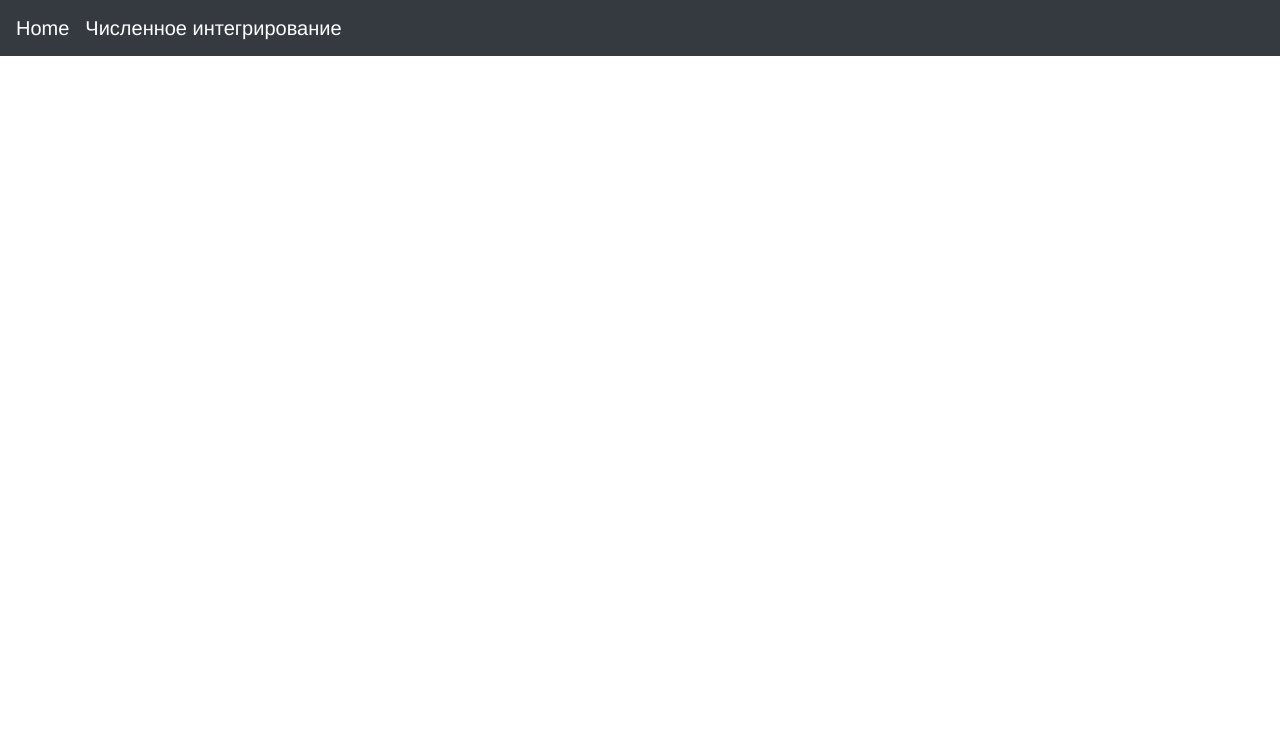
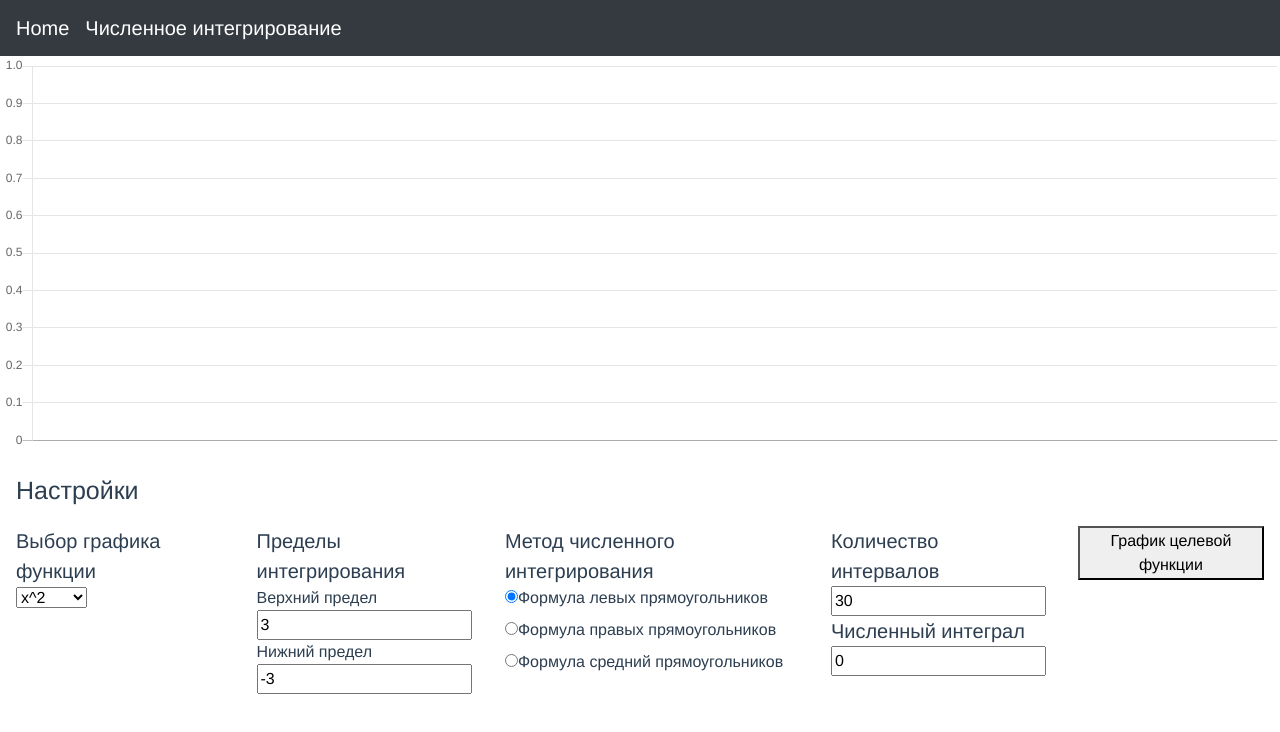
Before and after one commit to borissimkin/modeling-processes-and-systems, a Vue app: page /num-integration in a window 1280 px wide. Shown: the top 732 px of the page. Built offline with nearby package versions, Linux system fonts and the light colour scheme.

Commit message:
Доделаны настройки, показывается график, но проблемы с отображением прямоугольников

```diff
--- a/src/App.vue
+++ b/src/App.vue
@@ -20,7 +20,6 @@
   font-family: Avenir, Helvetica, Arial, sans-serif;
   -webkit-font-smoothing: antialiased;
   -moz-osx-font-smoothing: grayscale;
-  text-align: center;
   color: #2c3e50;
 }
 </style>
--- /dev/null
+++ b/src/components/num-integration/LineChart.js
@@ -0,0 +1,19 @@
+import {Line, mixins} from 'vue-chartjs'
+const {reactiveProp} = mixins
+
+export default {
+    name: "chart",
+    extends: Line,
+    mixins: [reactiveProp],
+    data() {
+        return {
+            options: {
+                responsive: true,
+                maintainAspectRatio: false,
+            }
+        }
+    },
+    mounted () {
+        this.renderChart(this.chartData, this.options)
+    }
+}
--- a/src/components/num-integration/NumIntegrationPage.vue
+++ b/src/components/num-integration/NumIntegrationPage.vue
@@ -1,16 +1,67 @@
 <template>
     <div>
         <NavigationBar></NavigationBar>
-
+        <Chart :chart-data="dataForChart"></Chart>
+        <Settings v-on:create-graph="createGraph"></Settings>
     </div>
-
 </template>
 
 <script>
     import NavigationBar from "@/components/NavigationBar";
+    import Settings from "@/components/num-integration/Settings";
+    import Chart from "@/components/num-integration/LineChart";
+    import {getValuesFunction, getXValuesIntegralRectangles} from "./integral"
     export default {
         name: "NumIntegrationPage",
-        components: {NavigationBar}
+        components: {Chart, Settings, NavigationBar},
+        data() {
+            return {
+                dataForChart: {}
+
+            }
+        },
+        methods: {
+            createGraph(setting) {
+                console.log(setting);
+                this.fillData(setting)
+
+            },
+
+            fillData(setting) {
+                const labels = []
+                const min = setting.integrationLimit.low,
+                    max = setting.integrationLimit.high;
+                for (let i = min; i <= max; i++)
+                    labels.push(i)
+                const values = getValuesFunction(labels, setting.graphFunction);
+                const labelsForRects = getXValuesIntegralRectangles(min, max, setting.countInterval)
+                const valuesRects = getValuesFunction(labelsForRects, setting.graphFunction)
+
+
+                this.dataForChart = {
+                    labels: labels,
+                    datasets: [
+                        {
+                            label: 'Функция',
+                            borderColor: '#f87979',
+                            data: values,
+                            fill: false
+
+                        },
+                        {
+                            label: 'Прямоугольнки',
+                            borderColor: '#23f11c',
+                            data: valuesRects,
+                            fill: false,
+                            steppedLine: true,
+                        }
+                    ]
+                }
+            }
+
+
+        },
+
     }
 </script>
 
--- a/src/components/num-integration/Settings.vue
+++ b/src/components/num-integration/Settings.vue
@@ -1,21 +1,145 @@
 <template>
     <div>
         <div class="title">Настройки</div>
-        <div class="settings-container">
-            <button>Пос</button>
+        <div class="container-settings">
+            <div class="setting graph-function">
+                <div class="title-setting">Выбор графика функции</div>
+                <select aria-label="graph-function-select" v-model="graphFunction.selected">
+                    <option v-for="option in graphFunction.options" :value="option.value" :key="option.value">
+                        {{option.text}}
+                    </option>
+                </select>
+            </div>
+            <div class="setting integration-limit">
+                <div class="title-setting">Пределы интегрирования</div>
+                <div class="integration-limit-item">
+                    <div>
+                        Верхний предел
+                    </div>
+                    <input type="number" aria-label="high-integration-limit" v-model="integrationLimit.high" >
+                </div>
+
+                <div class="integration-limit-item">
+                    <div>
+                        Нижний предел
+                    </div>
+                    <input type="number" aria-label="low-integration-limit" v-model="integrationLimit.low" >
+                </div>
+            </div>
+            <div class="setting method-numerical-integration">
+                <div class="title-setting">Метод численного интегрирования</div>
+                <template v-for="option in methodNumericalIntegration.options">
+                    <input type="radio"
+                           aria-label="radio"
+                           v-model="methodNumericalIntegration.selected"
+                           :value="option.value"
+                           :id="option.value" :key="option.value">
+                    <label :for="option.value" :key="`label_${option.value}`">{{option.text}}</label>
+                    <br :key="`br_${option.value}`">
+                </template>
+            </div>
+            <div class="setting integral">
+                <div class="count-interval">
+                    <div class="title-setting">
+                        Количество интервалов
+                    </div>
+                    <input aria-label="count-interval" type="number" v-model="countInterval">
+                </div>
+                <div class="integral-value">
+                    <div class="title-setting">
+                        Численный интеграл
+                    </div>
+                    <input aria-label="count-interval"
+                           type="number"
+                           :value="numericalIntegral"
+                           readonly>
+                </div>
+            </div>
+            <div class="setting">
+                <button @click="createGraph">
+                    График целевой функции
+                </button>
+
+            </div>
         </div>
+
     </div>
 </template>
-<!--todo-->
-<!--дописать настройки -->
+
 <script>
     export default {
-        name: "Settings"
+        name: "Settings",
+        props: {
+              numericalIntegral: {
+                  type: Number,
+                  default: 0,
+              }
+        },
+        data() {
+            return {
+                graphFunction: {
+                    selected: 'square',
+                    options: [
+                        {value: 'square', text: 'x^2'},
+                        {value: 'sinus', text: 'sin(x)'},
+                        {value: 'h-sinus', text: 'sinh(x)'}
+                    ]
+                },
+                integrationLimit: {
+                    low: -3,
+                    high: 3,
+                },
+                methodNumericalIntegration: {
+                    selected: 'left',
+                    options: [
+                        {value: 'left', text: 'Формула левых прямоугольников'},
+                        {value: 'right', text: 'Формула правых прямоугольников'},
+                        {value: 'middle', text: 'Формула средний прямоугольников'}
+                    ]
+                },
+                countInterval: 30,
+
+            }
+        },
+        methods: {
+            createGraph() {
+                this.$emit('create-graph', {
+                    graphFunction: this.graphFunction.selected,
+                    integrationLimit: this.integrationLimit,
+                    methodNumericalIntegration: this.methodNumericalIntegration.selected,
+                    countInterval: this.countInterval
+                })
+            }
+        }
     }
 </script>
 
 <style scoped>
-    .settings-container {
+    .title {
+        padding-top: 1rem;
+        margin-left: 1rem;
+        font-size: 25px;
+
+    }
+
+    .title-setting {
+        font-size: 20px;
+    }
+
+    /*.integration-limit-item {*/
+    /*    padding: 1em;*/
+    /*}*/
+
+    .container-settings {
         display: flex;
+
+        /*flex-direction: column;*/
     }
+
+    .setting {
+        padding: 1em;
+    }
+
+
+
 </style>
--- /dev/null
+++ b/src/components/num-integration/integral.js
@@ -0,0 +1,40 @@
+export const getValuesFunction = (XValues, typeFunction) => {
+    switch (typeFunction) {
+        case 'square':
+            return getValuesSquareFunction(XValues);
+        case 'sinus':
+            return getValuesSinusFunction(XValues);
+        case 'h-sinus':
+            return getValuesHSinusFunction(XValues)
+
+    }
+}
+
+const getStep = (countInterval, min, max) => {
+    return (max - min) / countInterval;
+
+}
+
+export const getXValuesIntegralRectangles = (min, max, countInterval) => {
+    const step = getStep(countInterval, min, max);
+    const XValues = []
+    for (let i = min; i < max; i += step) {
+        XValues.push(i)
+    }
+    return XValues;
+
+}
+
+const getValuesSquareFunction = (XValues) => {
+    return XValues.map(x => x*x)
+
+}
+
+const getValuesSinusFunction = (XValues) => {
+    return XValues.map(x => Math.sin(x))
+}
+
+
+const getValuesHSinusFunction = (XValues) => {
+    return XValues.map(x => Math.sinh(x))
+}
```
Also changed, not shown: src/components/num-integration/Chart.vue (deleted, +0 -25 lines).
